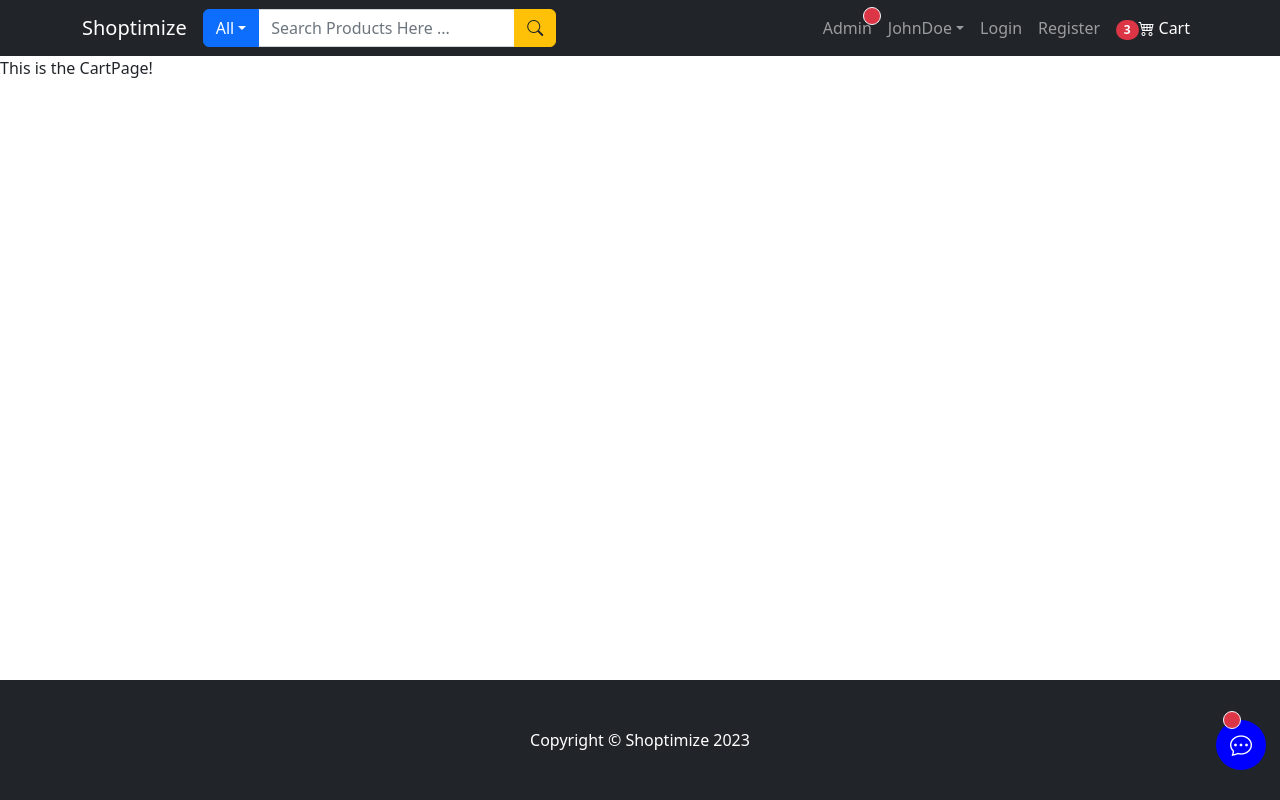
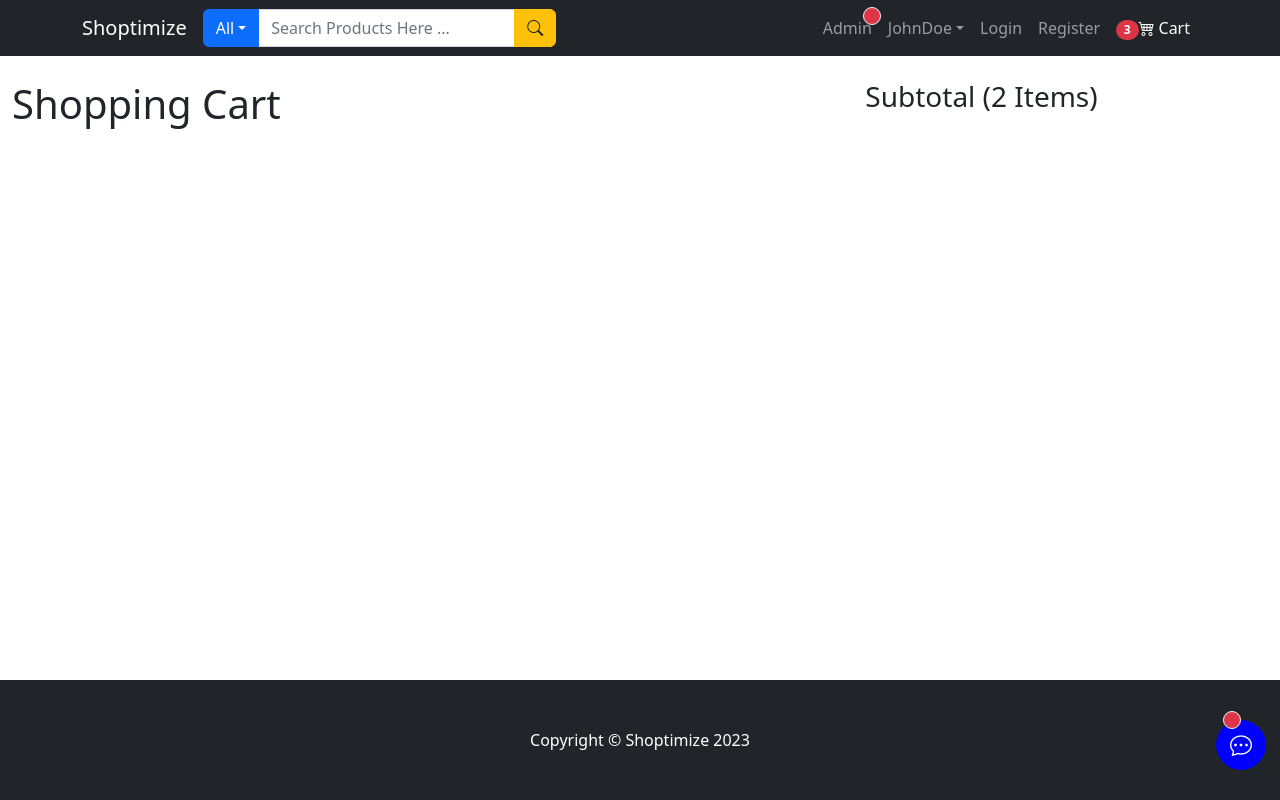
Before and after one commit to ShanchaiZ/MERN-ecommerce, a React (Create React App) app in the folder frontend/: page /cart in a window 1280 px wide. Built offline with nearby package versions, Linux system fonts and the light colour scheme.

Commit message:
updated the cart page with h1 and h3 inside a container

```diff
--- a/frontend/src/pages/CartPage.js
+++ b/frontend/src/pages/CartPage.js
@@ -1,5 +1,18 @@
+import { Row, Col, Container } from "react-bootstrap";
+
 const CartPage = () => {
-    return <p>This is the CartPage!</p>
+    return (
+        <Container fluid>
+            <Row className="mt-4">
+                <Col md={8}>
+                    <h1>Shopping Cart</h1>
+                </Col>
+                <Col md={4}>
+                    <h3>Subtotal (2 Items)</h3>
+                </Col>
+            </Row>
+        </Container>
+    )
 };
 
 export default CartPage;
```
